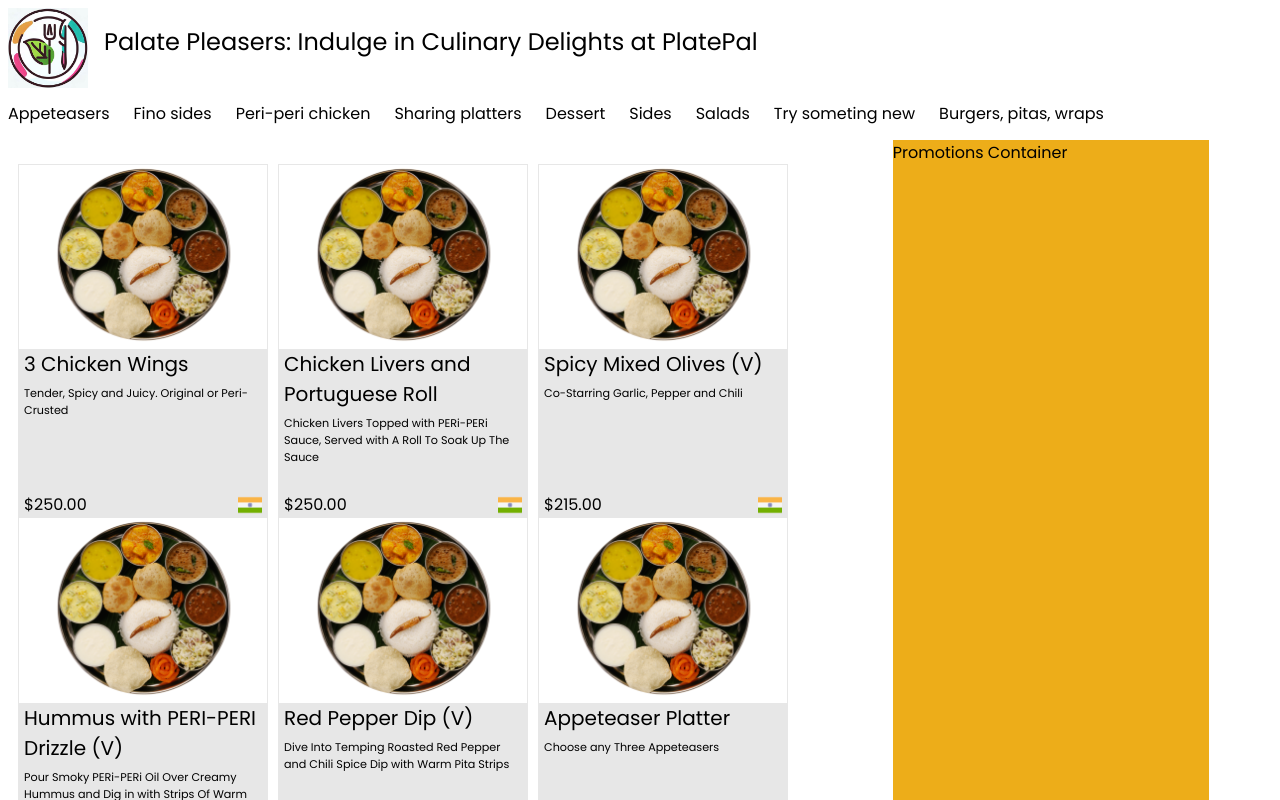
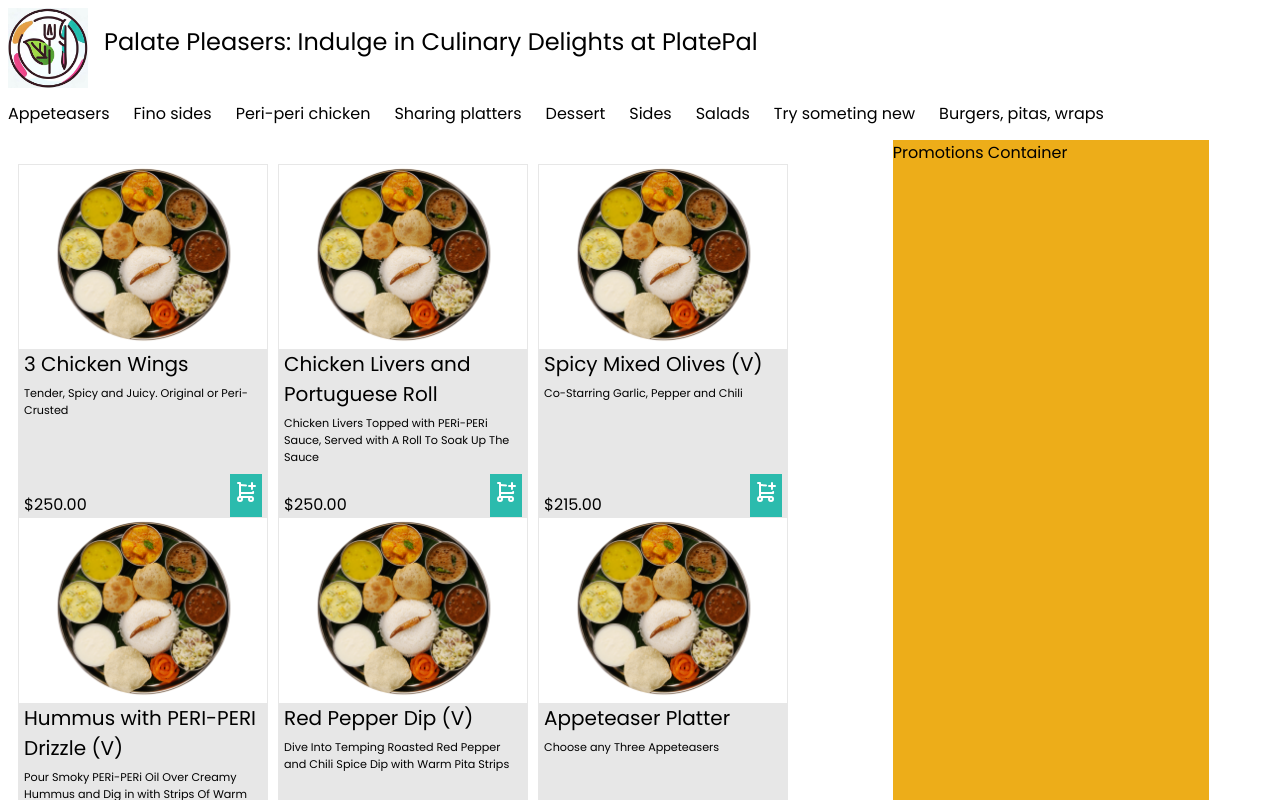
Before and after one commit to franciscobess/plate-pal, a React (Vite) app: page / in a window 1280 px wide. Shown: the top 800 px of the page. Built offline with nearby package versions, Linux system fonts and the light colour scheme.

Commit message:
added cart icon to plate card

```diff
--- a/package.json
+++ b/package.json
@@ -12,7 +12,8 @@
   "dependencies": {
     "lodash": "^4.17.21",
     "react": "^18.2.0",
-    "react-dom": "^18.2.0"
+    "react-dom": "^18.2.0",
+    "react-icons": "^4.8.0"
   },
   "devDependencies": {
     "@types/react": "^18.0.28",
--- a/src/components/PlateCard.jsx
+++ b/src/components/PlateCard.jsx
@@ -1,6 +1,6 @@
 import { useState } from 'react';
 import DefaultMealImg from '../assets/default-meal.png'
-import IndianFlag from '../assets/indian-flag.png'
+import { TbShoppingCartPlus } from "react-icons/tb";
 import PropTypes from 'prop-types';
 import _ from "lodash"
 
@@ -27,7 +27,10 @@ const PlateCard = ({ product }) => {
                 <h1 className='plate-title'>{product.name}</h1>
                 <p className='plate-description'>{product.description}</p>
                 <p className='plate-price'>${minPlatePrice} {maxPlatePrice > minPlatePrice && <> - ${maxPlatePrice}</>}</p>
-                <img src={IndianFlag} alt="flag xxxx" className='cousine-flag' />
+                <div className='add-cart'>
+                    <TbShoppingCartPlus />
+                </div>
+                {/* <img src={IndianFlag} alt="flag xxxx" className='cousine-flag' /> */}
             </div>
         </div>
     )
--- a/src/index.css
+++ b/src/index.css
@@ -97,12 +97,20 @@
   font-size: 1.7vh;
 }
 
-.cousine-flag {
-  margin-left: 5px;
-  width: 3vh;
+.add-cart {
+  font-size: 3vh;
+  color: #fff;
   position: absolute;
+  padding: 0.5vh;
   right: 5px;
   bottom: 0;
+  background-color: #2bbbad;
+  text-align: center;
+}
+
+.add-cart:hover {
+  background-color: #2bbbad71;
+  cursor: pointer;
 }
 
 .plate-price {
```
Also changed, not shown: 1 other file (tests, documents, lock files or other folders).
